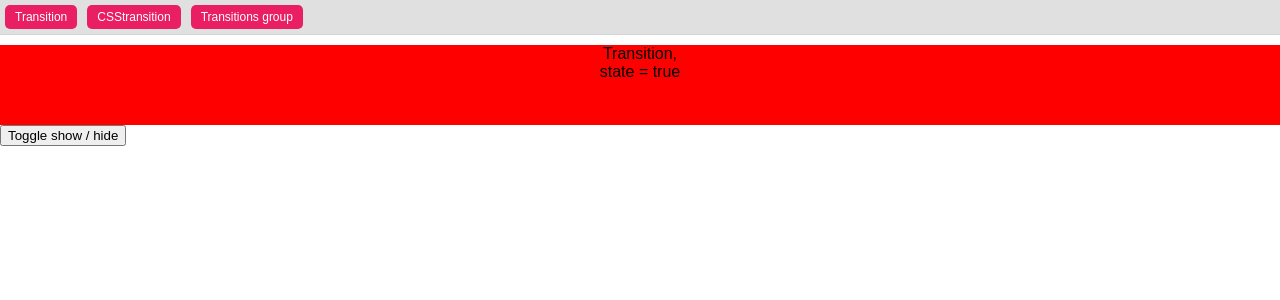
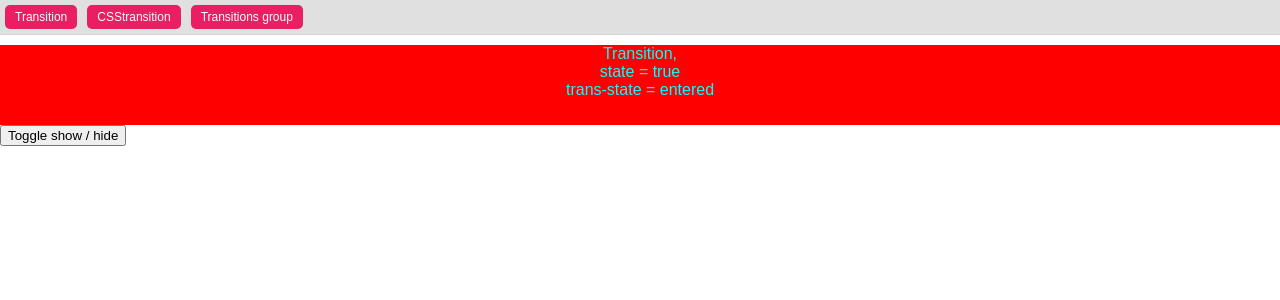
Before and after one commit to mukhtarB/react-transitions, a React (Create React App) app: page /transition in a window 1280 px wide. Shown: the top 300 px of the page. Built offline with nearby package versions, Linux system fonts and the light colour scheme.

Commit message:
using react-transition-group module

```diff
--- a/src/components/Transition.js
+++ b/src/components/Transition.js
@@ -1,4 +1,5 @@
 import React, { Component } from 'react';
+import { Transition } from 'react-transition-group';
 import '../css/App.css';
 
 class TransitionComp extends Component{
@@ -21,11 +22,24 @@ class TransitionComp extends Component{
 
         return(
             <div>
-                    <div style = {{
-                        background:'red',
-                        height: '80px',
-                        textAlign: 'center'
-                    }}> Transition, <br /> state = {`${this.state.show}`} </div>
+                {/* <Transition/> wrapps around the element to display the effect and returns them via a func */}
+                {/* takes in props of in and timeout */}
+                <Transition
+                    in={this.state.show}
+                    timeout={2000}
+                >
+
+                    { (transitionState) =>
+                         <div style = {{
+                            background:'red',
+                            height: '80px',
+                            textAlign: 'center',
+                            color: 'cyan'
+                        }}> Transition, <br /> state = {`${this.state.show}`} <br /> trans-state = {transitionState} </div>
+                    }
+
+                </Transition>
+
                 <button onClick = {this.toggleDiv}> Toggle show / hide </button>
             </div>
 
@@ -36,3 +50,9 @@ class TransitionComp extends Component{
 
 
 export default TransitionComp;
+
+// NB: Transition do not do the animations the return a function that help you with monitoring
+// the state of the transition as it occurs, ENTERING, ENTERED, EXITING, EXITED
+
+// it also does not return a div / Element, it returns a function that return the jsx (like noticed in hoc)..
+// this returned function can take in an arg used to monitor the state of the transition at a given moment
```
